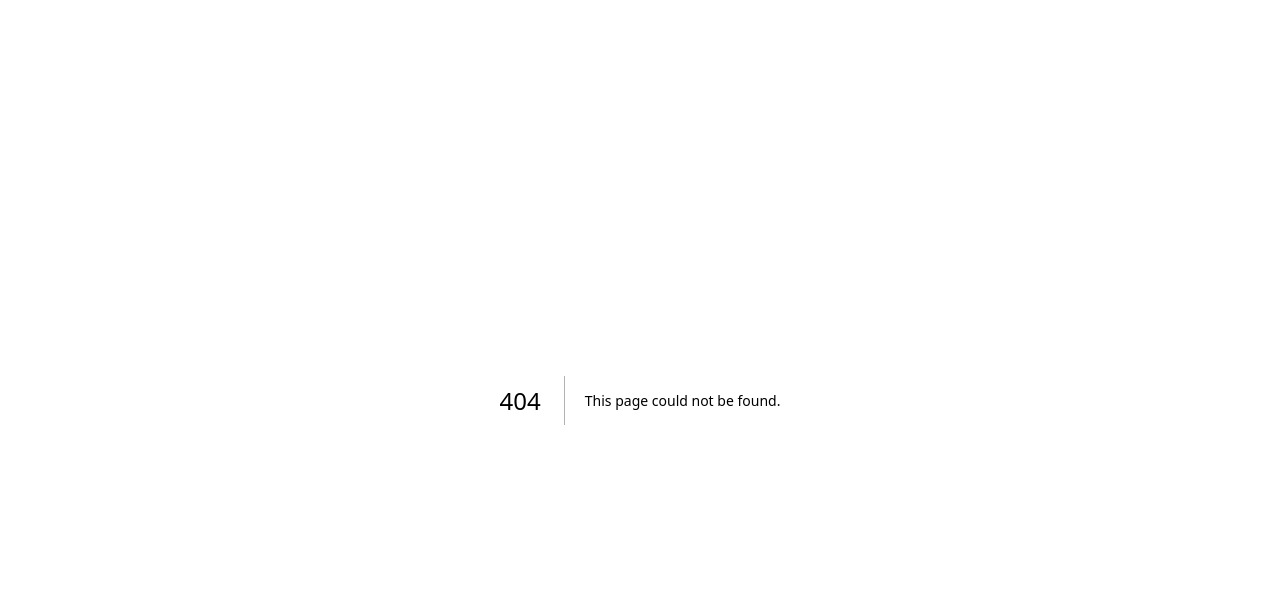
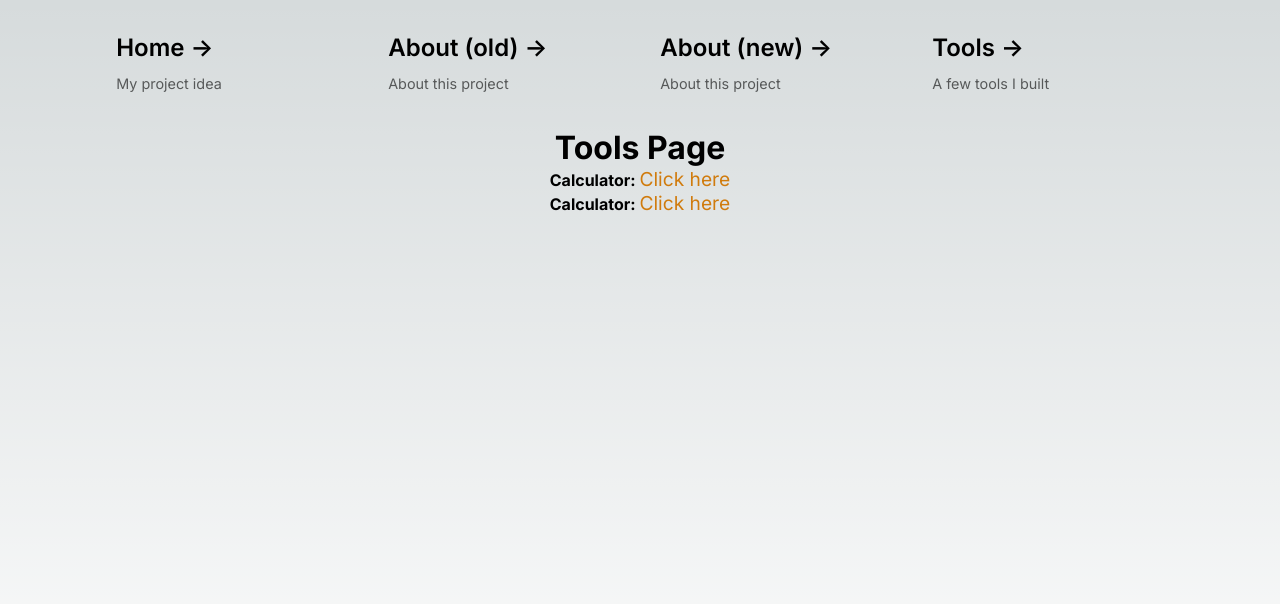
Before and after one commit to cajo23/my-spraywall, a Next.js app: page /tools in a window 1280 px wide. Before the commit this address had no page. Shown: the top 604 px of the page. Built offline with nearby package versions, Linux system fonts and the light colour scheme.

Commit message:
organized the components and navigation between them

```diff
--- a/src/Components/Navigation/Navigation.js
+++ b/src/Components/Navigation/Navigation.js
@@ -3,7 +3,8 @@ import Link from 'next/link';
 
 const LINKS = [
     {href: '/', text: 'Home', description: 'My project idea'},
-    {href: '/about', text: 'About', description: 'About this project'},
+    {href: '/about-old', text: 'About (old)', description: 'About this project'},
+    {href: '/about-new', text: 'About (new)', description: 'About this project'},
     {href: '/tools', text: 'Tools', description: 'A few tools I built'},
 ]
 
--- a/src/Components/Navigation/Navigation.module.css
+++ b/src/Components/Navigation/Navigation.module.css
@@ -3,6 +3,7 @@
     grid-template-columns: repeat(4, minmax(25%, auto));
     max-width: 100%;
     width: var(--max-width);
+    margin-bottom: 1rem;
   }
 
   .card {
--- /dev/null
+++ b/src/app/about-new/page.js
@@ -0,0 +1,3 @@
+export default function AboutProject(){
+    return <p>This is a spray wall project for climbers</p>
+    }
--- /dev/null
+++ b/src/app/about-old/page.js
@@ -0,0 +1,3 @@
+export default function AboutProject(){
+return <p>This project is made by climbers for climbers</p>
+}
--- a/src/app/layout.js
+++ b/src/app/layout.js
@@ -1,5 +1,7 @@
 import { Inter } from "next/font/google";
+import styles from './layout.module.css';
 import "./globals.css";
+import Navigation from "@/Components/Navigation/Navigation";
 
 const inter = Inter({ subsets: ["latin"] });
 
@@ -11,7 +13,14 @@ export const metadata = {
 export default function RootLayout({ children }) {
   return (
     <html lang="en">
-      <body className={inter.className}>{children}</body>
+      <body className={inter.className}>
+
+        <main className={styles.main}>
+        <Navigation />
+          {children}
+        </main>
+
+      </body>
     </html>
   );
 }
--- /dev/null
+++ b/src/app/layout.module.css
@@ -0,0 +1,17 @@
+/*.main {
+    display: flex;
+    flex-direction: column;
+    justify-content: space-between;
+    align-items: center;
+    padding: 1rem 6rem;
+    min-height: 100vh;
+  }*/
+
+.main {
+    display: flex;
+    flex-direction: column;
+    justify-content: flex-start;
+    align-items: center;
+    padding: 1rem 6rem;
+    min-height: 100vh;
+  }
--- a/src/app/page.module.css
+++ b/src/app/page.module.css
@@ -1,15 +1,15 @@
-.main {
+/*.main {
   display: flex;
   flex-direction: column;
   justify-content: space-between;
   align-items: center;
   padding: 6rem;
   min-height: 100vh;
-}
+}*/
 
 .description {
   display: inherit;
-  justify-content: inherit;
+  justify-content: space-between;
   align-items: inherit;
   font-size: 0.85rem;
   max-width: var(--max-width);
--- /dev/null
+++ b/src/app/tools/page.js
@@ -0,0 +1,18 @@
+import Link from 'next/link';
+import styles from './page.module.css';
+
+export default function ToolsPage(){
+    return <>
+        <h1>Tools Page</h1>
+
+        <p>
+            <b>Calculator: </b>
+            <Link href='/tools/calculator' className={styles.toolLink}>Click here</Link>
+        </p>
+
+        <p>
+            <b>Calculator: </b>
+            <Link href='/tools/calculator' className={styles.toolLink}>Click here</Link>
+        </p>
+    </>
+}
--- /dev/null
+++ b/src/app/tools/page.module.css
@@ -0,0 +1,9 @@
+.toolLink{
+    font-size: 1.2rem;
+    color: rgb(208, 123, 13);
+    transition: color ease-in-out 0.3s;
+}
+
+.toolLink:hover{
+    color: orange;
+}
```
Also changed, not shown: src/app/page.js (+3 -4 lines).
